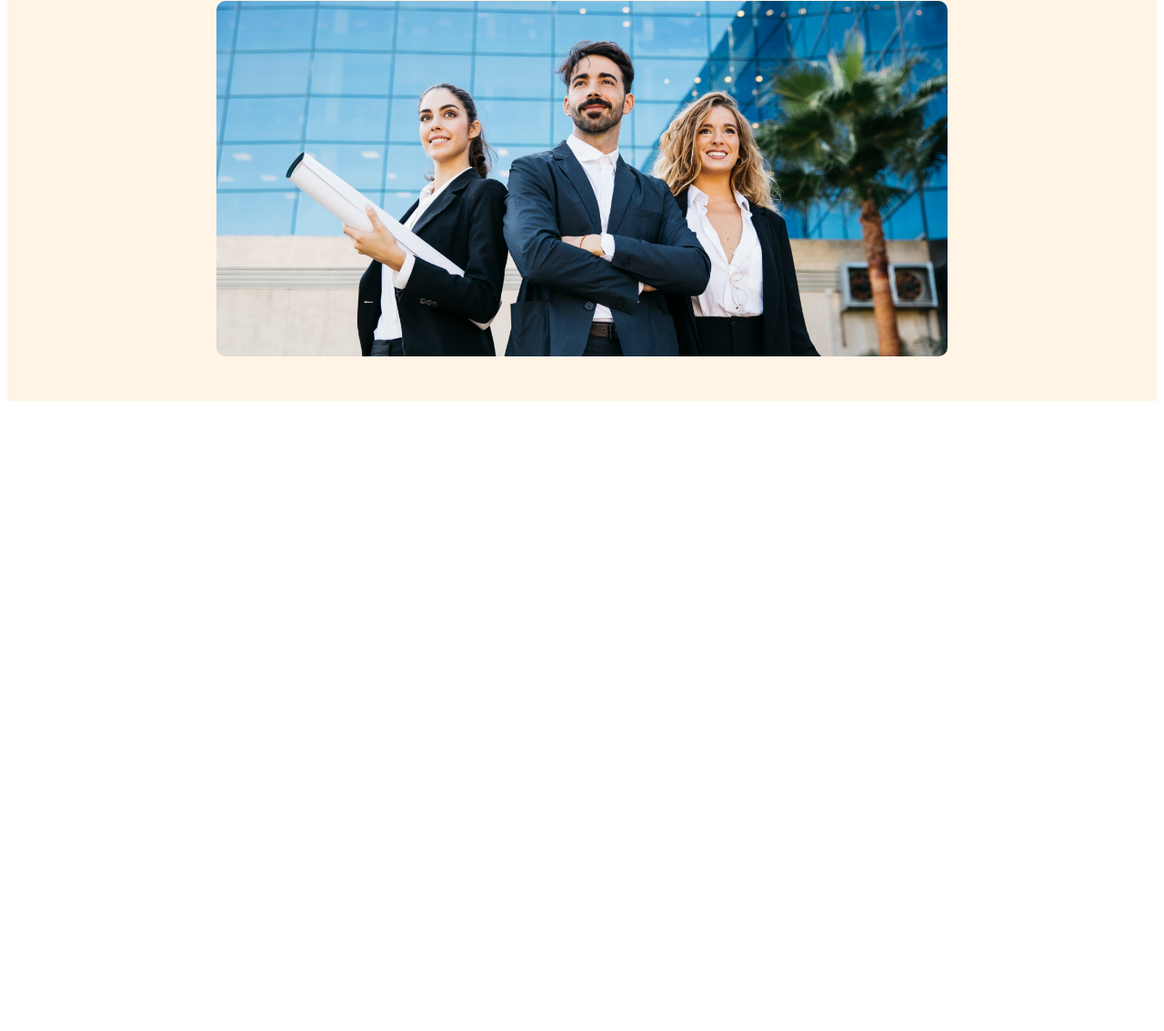
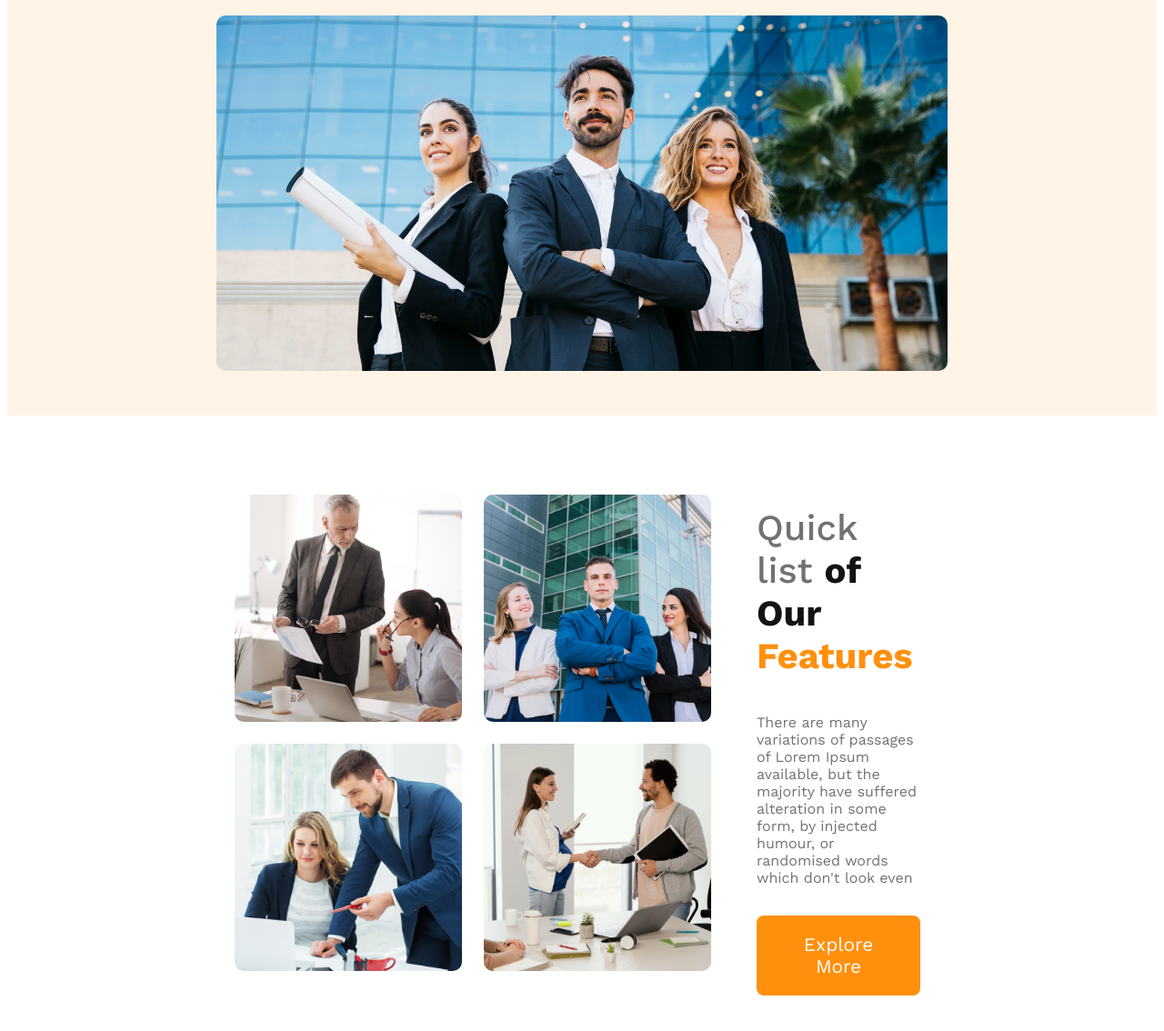
Before and after one commit to Azhar190238/modules-09, a plain HTML site: page index.html in a window 1280 px wide. Shown: the part 570-1704 px from the top of the page at 91% size. Before the commit the page ends 1019 px from the top, so only its background shows below. Drawn offline with nearby package versions, Linux system fonts and the light colour scheme.

Commit message:
team section complete

```diff
--- a/css/style.css
+++ b/css/style.css
@@ -11,6 +11,12 @@
     padding: 20px 25px;
     border: 0;
     cursor: pointer;
+}
+.text-gray{
+    margin-top: 1.8rem;
+    color: #727272;
+    font-weight: 400;
+    margin-bottom: 2rem;
 }
 
 /* header section */
@@ -59,10 +65,7 @@ nav li a {
     color: #131313;
     font-weight: 700;
 }
-.banner-description{
-    color:#727272;
-    font-weight: 400;
-}
+
 .banner-img{
     margin-top: 20px;
     width: 100%;
@@ -70,24 +73,84 @@ nav li a {
 }
 
 /* Responsive for small or mibile devices  */
-@media screen and (max-width:576px) {
-    header{
+
+/* finished header section */
+
+/* starting part main */
+main{
+  max-width:1440px ;
+  margin: 50px auto;
+
+
+}
+.teams-container{
+   display: flex;
+   align-items: center;
+   padding: 10px 250px;
+
+}
+ .teams-img-container{
+    /* margin-left: 2rem; */
+    display: grid;
+    grid-template-columns: repeat(2 , 1fr);
+    gap: 1.5rem;
+}
+.teams-content{
+    padding-left:50px ;
+    padding-right: 10px;
+}
+
+.teams-img-container img{
+    border-radius: 10px;
+    max-width:250px
+}
+.quick{
+    color:  #727272;
+    font-size: 2.5rem;
+    font-weight: 500;
+}
+.of-our{
+    color: #131313;
+    font-size: 2.5rem;
+    font-weight: 700;
+
+}
+.features{
+    color: #FF900E;
+    font-size: 2.5rem;
+    font-weight: 700;
+}
+@media screen and (max-width: 576px) {
+    header {
         padding: 20px;
     }
-    nav {
-        flex-direction: column;
-    }
-}
-/* Responsive for medium  devices  */
-@media screen and (min-width:576px) and (max-width:960px) {
-    header{
-        padding: 50px;
-    }
-    nav {
+
+    nav,
+    .teams-container{
         flex-direction: column;
     }
 
+    .teams-img-container {
+        grid-template-columns: 1fr;
+    }
+
+    .teams-content {
+        padding-left: 20px;
+        padding-right: 20px;
+    }
+
 }
-/* finished header section */
-
-/* starting part main */
+/* tablet or medium devices */
+@media screen and (min-width:576px) and (max-width: 960px) {
+    header {
+        padding: 50px;
+    }
+    nav, .teams-container {
+        flex-direction: column;
+    }
+    .teams-content{
+        margin-top: 10px;
+        padding-left: 10px;
+        padding-right: 20px;
+    }
+}
--- a/index.html
+++ b/index.html
@@ -26,7 +26,7 @@
     <div class="banner">
         <div class="banner-content">
             <h1 class="banner-title">Brand New Group of Architects</h1>
-            <p class="banner-description">There are many variations of passages of Lorem Ipsum available, but the majority have suffered alteration in some form, by injected humour,
+            <p class="text-gray">There are many variations of passages of Lorem Ipsum available, but the majority have suffered alteration in some form, by injected humour,
                 or randomised words which don't look even</p>
                 <button class="btn-primary" type="submit">Explore More</button>
         </div>
@@ -37,16 +37,18 @@
  <!-- header end part -->
     <main>
      <!-- first section -->
-     <section class="first-section">
-        <div class="section1-img">
-          <div class="1st-line-img">
-
-          </div>
-          <div class="2nd-line-img">
-
-          </div>
+     <section class="teams-container">
+        <div class="teams-img-container">
+        <img  src="images/team1.png" alt="team1">
+        <img src="images/team2.png" alt="team2">
+        <img src="images/team3.png" alt="team3">
+        <img src="images/team4.png" alt="team4">
         </div>
-        <div class="section1-container">
+        <div class="teams-content">
+         <h3 class="quick">Quick list <span class="of-our"> of Our</span>  <span class="features">Features</span> </h3>
+         <p class="text-gray">There are many variations of passages of Lorem Ipsum available,
+             but the majority have suffered alteration in some form, by injected humour, or randomised words which don't look even</p>
+        <button class="btn-primary" type="submit">Explore More</button>
 
         </div>
      </section>
```
